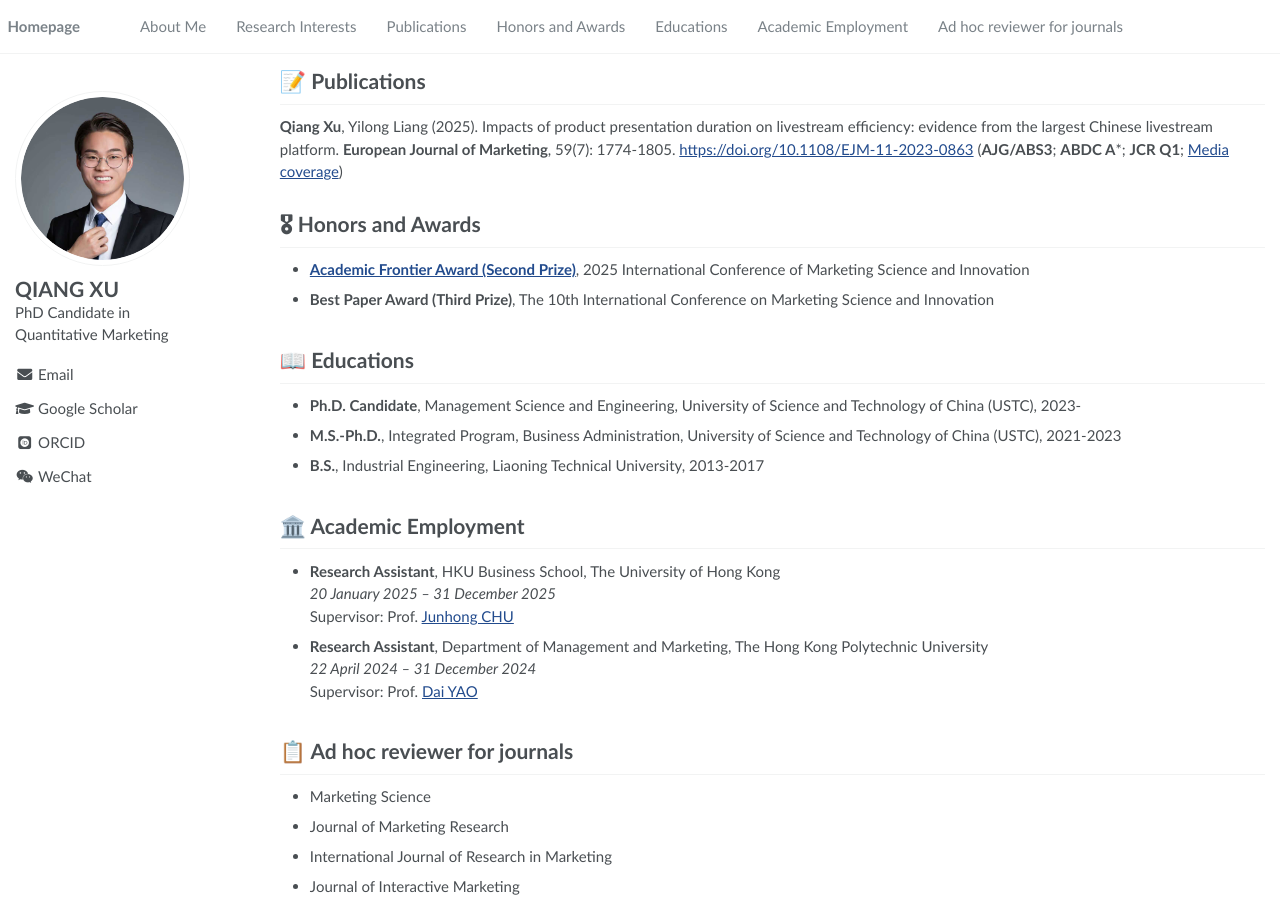
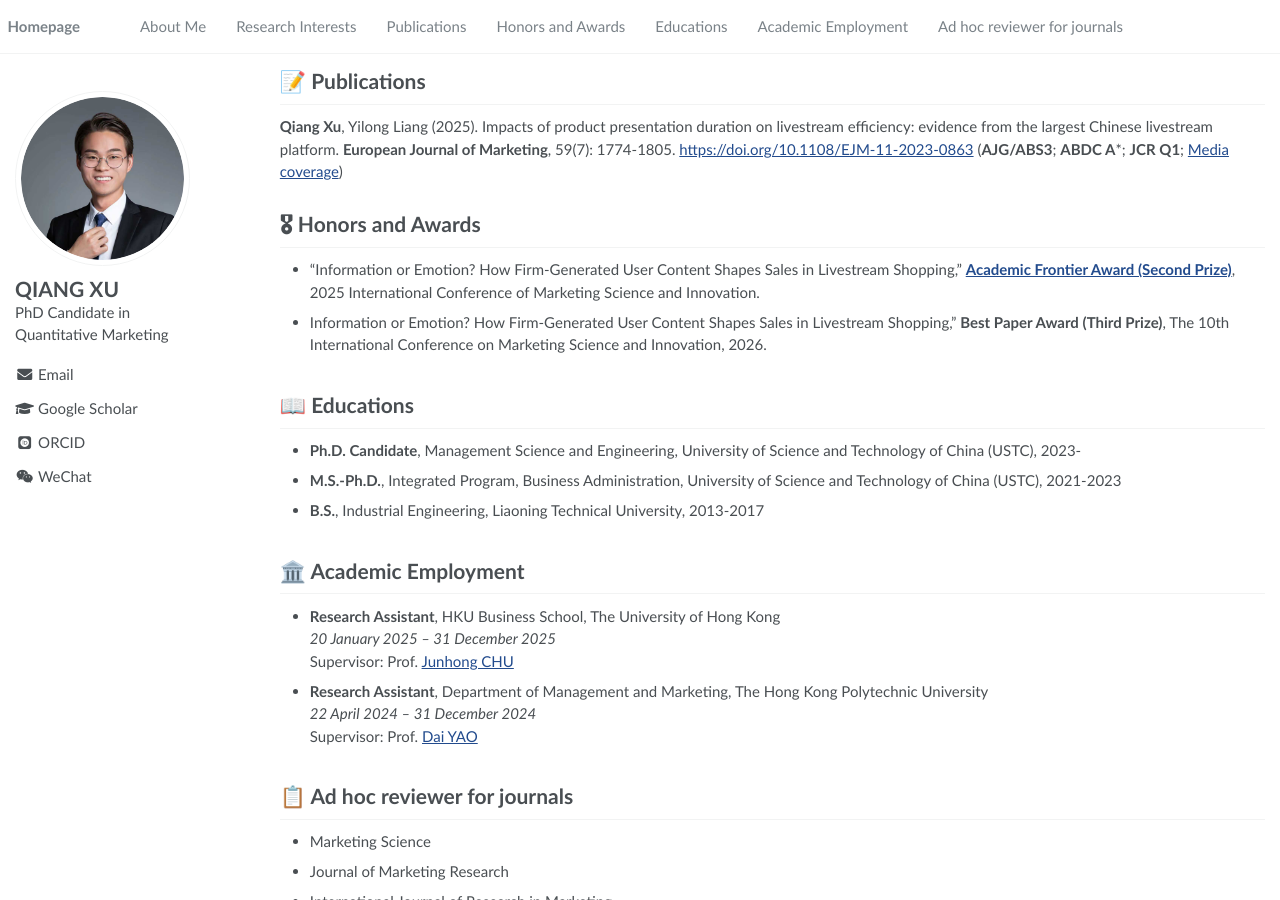
Before and after one commit to xuqiang/xuqiang.github.io, a Jekyll site: the page built from _pages/about.md, in a window 1280 px wide and 900 px high, scrolled down 634 px. Built offline with Jekyll 4.4.1, drawn with Linux system fonts in a browser that asks for light colours; some web fonts are replaced.

Commit message:
Update about.md

```diff
--- a/_pages/about.md
+++ b/_pages/about.md
@@ -53,8 +53,8 @@ Please feel free to reach out if you share similar research interests or wish to
 
 <span class='anchor' id='honors-and-awards'></span>
 # 🎖 Honors and Awards
-- [**Academic Frontier Award (Second Prize)**](https://mp.weixin.qq.com/s/NhP_8jsa5BseeM_-qpP9kw), 2025 International Conference of Marketing Science and Innovation
-- **Best Paper Award (Third Prize)**, The 10th International Conference on Marketing Science and Innovation
+- “Information or Emotion? How Firm-Generated User Content Shapes Sales in Livestream Shopping,” [**Academic Frontier Award (Second Prize)**](https://mp.weixin.qq.com/s/NhP_8jsa5BseeM_-qpP9kw), 2025 International Conference of Marketing Science and Innovation.
+- Information or Emotion? How Firm-Generated User Content Shapes Sales in Livestream Shopping,” **Best Paper Award (Third Prize)**, The 10th International Conference on Marketing Science and Innovation, 2026.
 
 <span class='anchor' id='educations'></span>
 # 📖 Educations
```
